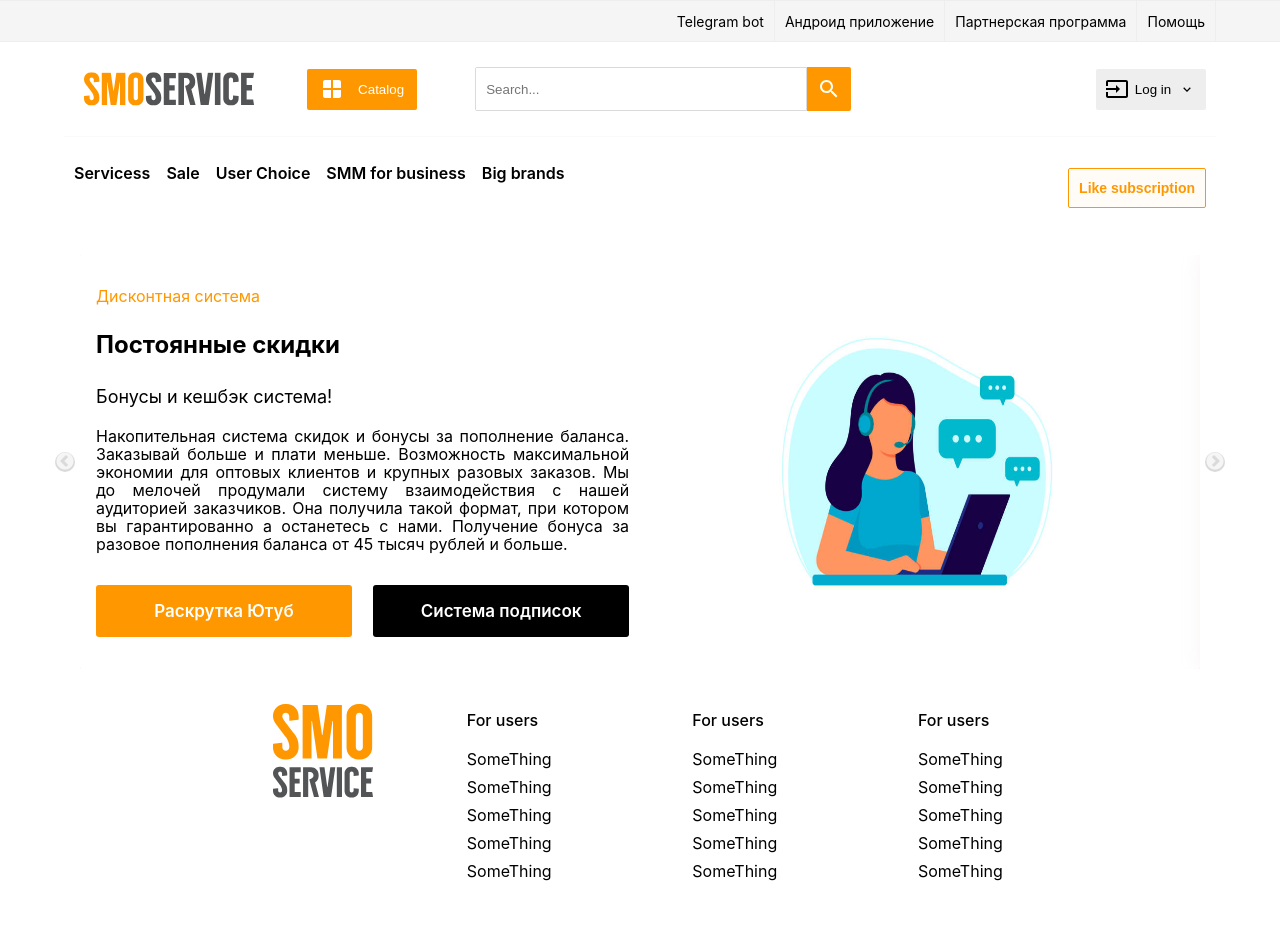
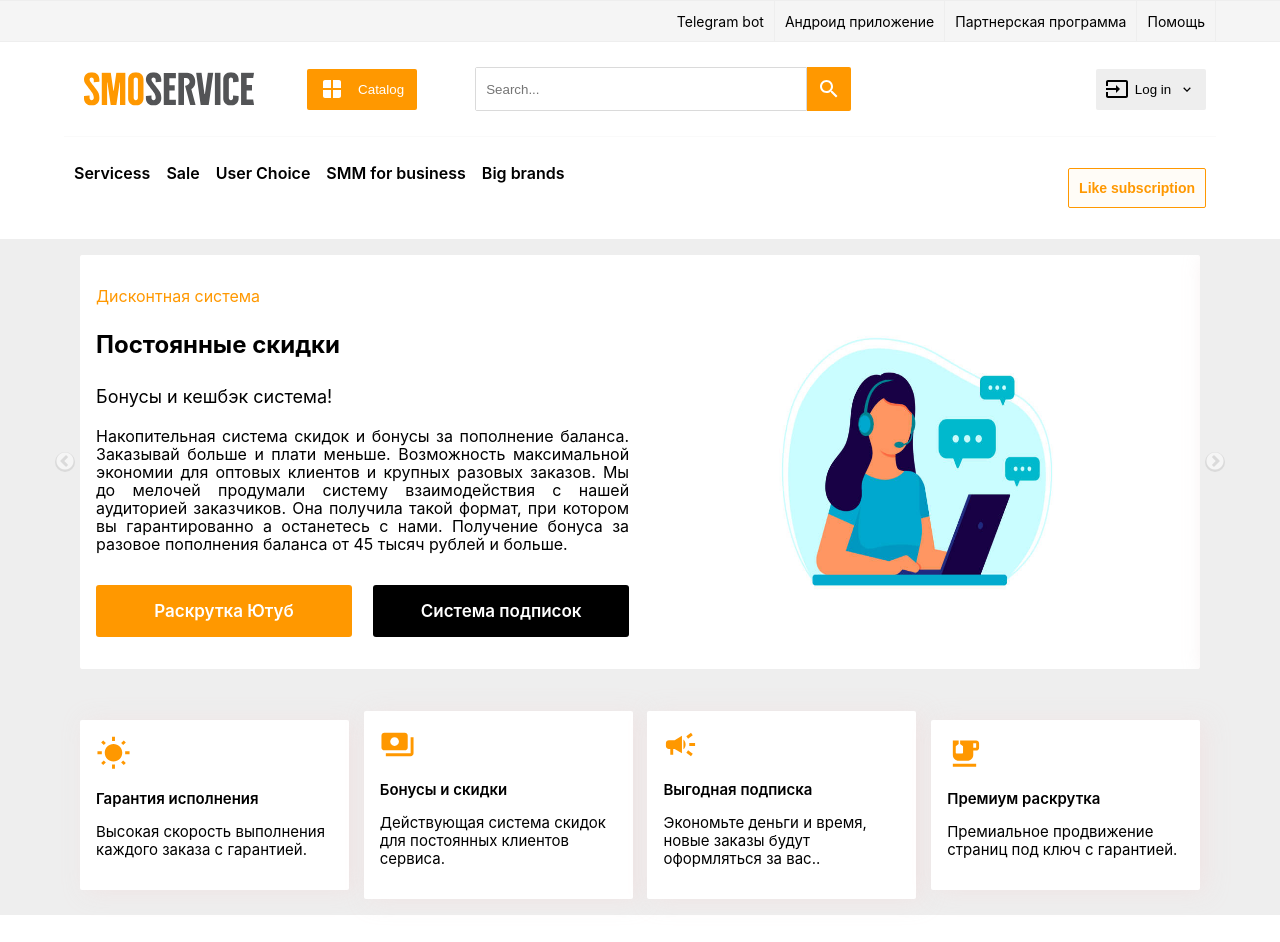
Before and after one commit to vusales/flegriseo, a Next.js app: page / in a window 1280 px wide. Shown: the top 942 px of the page. Before the commit the page ends 895 px from the top, so only its background shows below. Built offline with nearby package versions, Linux system fonts and the light colour scheme.

Commit message:
anouncment cards

```diff
--- /dev/null
+++ b/components/Anouncment/index.js
@@ -0,0 +1,54 @@
+import React from "react";
+import styles from "./index.module.scss";
+import AnouncmentCard from "../AnouncmntCard";
+import WbSunnyIcon from '@mui/icons-material/WbSunny';
+import PaymentsIcon from '@mui/icons-material/Payments';
+import CampaignIcon from '@mui/icons-material/Campaign';
+import EmojiFoodBeverageIcon from '@mui/icons-material/EmojiFoodBeverage';
+
+const demoData = [
+    {
+        id:1,
+        icon: <WbSunnyIcon/> ,
+        title: "Гарантия исполнения"  ,
+        description: "Высокая скорость выполнения каждого заказа с гарантией."
+    },
+    {
+        id:2,
+        icon: <PaymentsIcon /> ,
+        title: "Бонусы и скидки"  ,
+        description: "Действующая система скидок для постоянных клиентов сервиса."
+    },
+    {
+        id:3,
+        icon: <CampaignIcon /> ,
+        title: "Выгодная подписка"  ,
+        description: "Экономьте деньги и время, новые заказы будут оформляться за вас.."
+    },
+    {
+        id:4,
+        icon: <EmojiFoodBeverageIcon/>,
+        title: "Премиум раскрутка"  ,
+        description: "Премиальное продвижение страниц под ключ с гарантией."
+    },
+];
+
+
+const Anouncment = () => {
+    return (
+        <div className={styles.anouncmentContainer}>
+            {
+                demoData.map((item, index)=>{
+                    return(
+                        <AnouncmentCard
+                        key={`${index}-anouncmentCars`}
+                        data={item}
+                        />
+                    )
+                })
+            }
+        </div>
+    )
+}
+
+export default Anouncment ;
--- /dev/null
+++ b/components/Anouncment/index.module.scss
@@ -0,0 +1,15 @@
+@import "../../utils/colors.scss";
+@import "../../utils/mixins.scss";
+
+
+.anouncmentContainer {
+    display: flex;
+    align-items: center;
+    justify-content: space-between;
+    margin-top: 10px;
+    margin-bottom: 10px;
+    padding: 16px;
+    @include breakpoint-down("small"){
+        flex-direction: column;
+    }
+}
--- /dev/null
+++ b/components/AnouncmntCard/index.js
@@ -0,0 +1,16 @@
+import React from "react";
+import styles from "./index.module.scss";
+
+
+const AnouncmentCard = ({data}) =>{
+    const {icon , title , description } =data ;
+    return (
+        <div className={styles.cardContiner}>
+            {icon}
+            <p className={styles.title}>{title}</p>
+            <p>{description}</p>
+        </div>
+    )
+}
+
+export default AnouncmentCard ;
--- /dev/null
+++ b/components/AnouncmntCard/index.module.scss
@@ -0,0 +1,37 @@
+@import "../../utils/mixins.scss";
+@import "../../utils/colors.scss";
+
+
+.cardContiner {
+    box-shadow: 6px 2px 22px 0px rgba(240,225,225,0.75);
+    -webkit-box-shadow: 6px 2px 22px 0px rgba(240,225,225,0.75);
+    -moz-box-shadow: 6px 2px 22px 0px rgba(240,225,225,0.75);
+    background-color: $main;
+    width: 24%;
+    border-radius: 2px;
+    padding: 16px;
+
+    @include breakpoint-down("small"){
+        width: 100%;
+        margin-bottom: 10px;
+        &:last-child{
+            margin-bottom: 0px;
+        }
+    }
+
+    >svg {
+        width: 35px;
+        height: 35px;
+        fill: $second;
+    }
+
+    >p {
+        font-size: 15px;
+        line-height: 18px;
+        font-weight: 400;
+    }
+
+    .title{
+        font-weight: 600 !important;
+    }
+}
--- a/layout/commonLayout/index.jsx
+++ b/layout/commonLayout/index.jsx
@@ -17,7 +17,7 @@ const  CommonLayout = ({children , metaTitle , }) => {
                 <Header/>
             </div>
 
-            <main className={styles.main}>
+            <main className={styles.main} >
                 {children}
             </main>
 
--- a/layout/commonLayout/index.module.scss
+++ b/layout/commonLayout/index.module.scss
@@ -0,0 +1,7 @@
+
+@import "../../utils/colors.scss";
+@import "../../utils/mixins.scss";
+
+.main {
+    background-color: $gray;
+}
--- a/pages/index.js
+++ b/pages/index.js
@@ -5,6 +5,7 @@ import Container from '@mui/material/Container';
 import CommonLayout from "../layout/commonLayout";
 import Catalog from "../components/layoutComponents/Catalog";
 import Banner from "../components/Banner";
+import Anouncment from "../components/Anouncment";
 
 export default function Home() {
   return (
@@ -12,6 +13,7 @@ export default function Home() {
       <CommonLayout>
         <Container>
           <Banner />
+          <Anouncment />
         </Container>
       </CommonLayout>
   )
```
